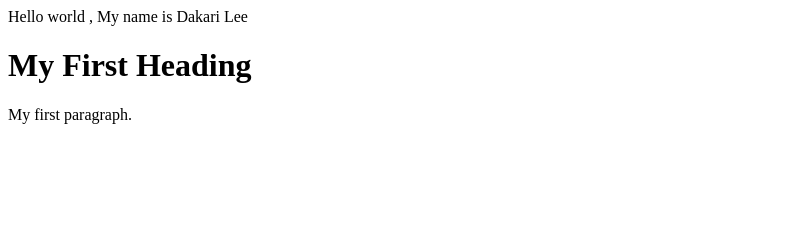
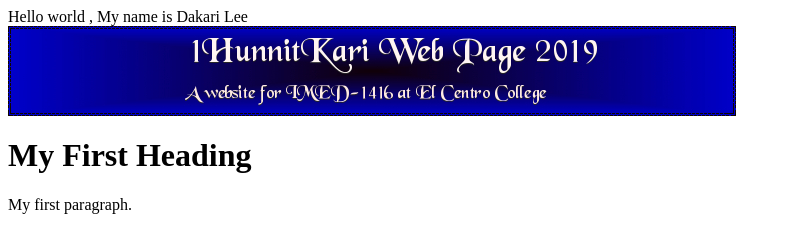
Before and after one commit to 1HunnitKari/1HunnitKari.github.io, a plain HTML site: page index.html in a window 1280 px wide. Shown: the whole page, without its empty margins (0-791 px from the left). Drawn offline with Linux system fonts and the light colour scheme.

Commit message:
Update index.html

```diff
--- a/index.html
+++ b/index.html
@@ -5,6 +5,9 @@ Hello world , My name is Dakari Lee
 <title>Page Title</title>
 </head>
 <body>
+  <header>
+    <img src= "banner.jpg" alt="1HunnitKari's Page" Height="90" width="728"
+  <header/>
 
 <h1>My First Heading</h1>
 <p>My first paragraph.</p>
```
